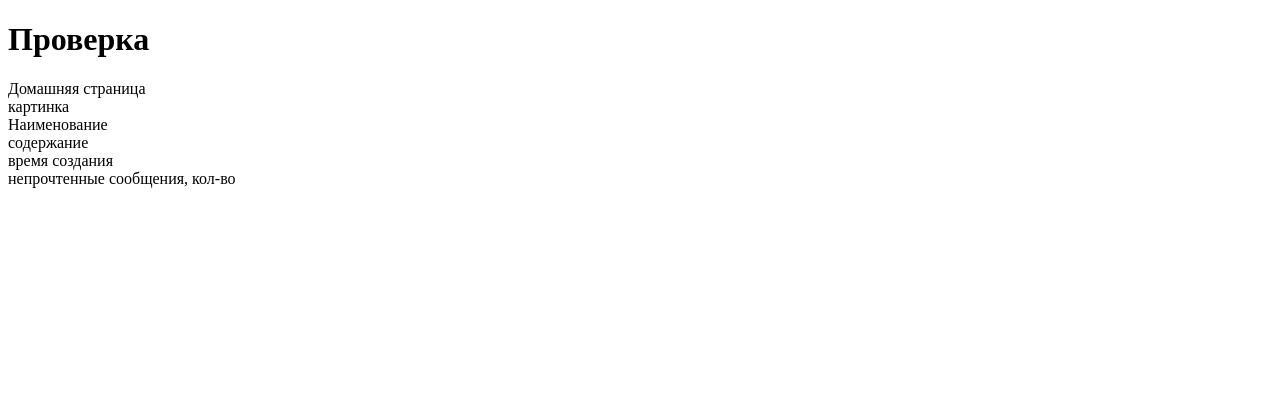
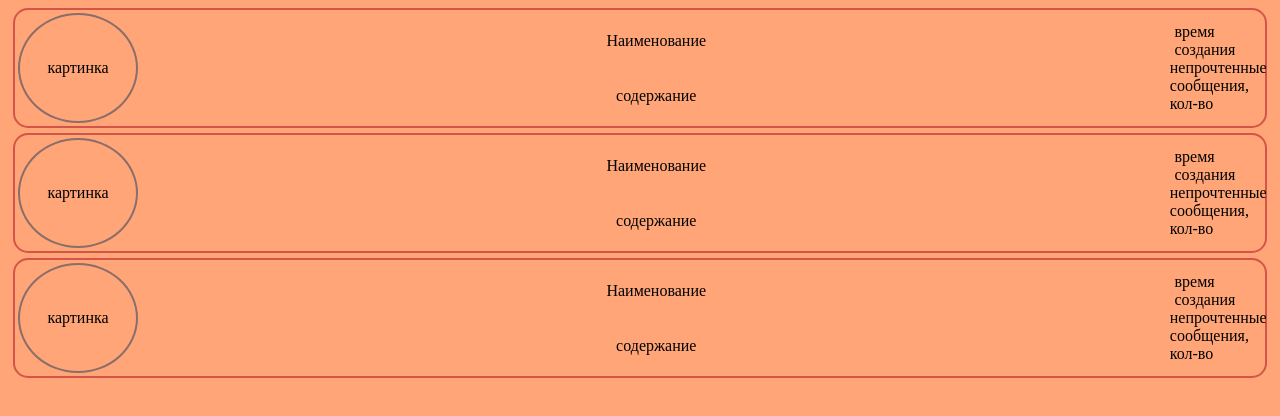
Before and after one commit to BaronGalileo/messenger-zubr, a React (Create React App) app in the folder frontend/messenger-zubr/: page / in a window 1280 px wide. Shown: the top 416 px of the page. Built offline with nearby package versions, Linux system fonts and the light colour scheme.

Commit message:
add scss

```diff
--- a/frontend/messenger-zubr/package.json
+++ b/frontend/messenger-zubr/package.json
@@ -38,6 +38,7 @@
     ]
   },
   "devDependencies": {
+    "@babel/plugin-proposal-private-property-in-object": "^7.21.11",
     "@testing-library/react": "^16.2.0",
     "@types/node": "^20",
     "@types/react": "^19",
--- a/frontend/messenger-zubr/src/components/Card_Room/CardRoom.tsx
+++ b/frontend/messenger-zubr/src/components/Card_Room/CardRoom.tsx
@@ -4,7 +4,7 @@ export const CardRoom = () => {
             <div className="card-room-avatar">
                 картинка
             </div>
-            <div className="card-room-name_contex">
+            <div className="card-room-name-contex">
                 <div className="card-name">
                     Наименование
                 </div>
@@ -12,7 +12,7 @@ export const CardRoom = () => {
                     содержание
                 </div>
             </div>
-            <div className="card-room-time_noread">
+            <div className="card-room-time-noread">
                 <div className="card-time">
                     время создания
                 </div>
--- a/frontend/messenger-zubr/src/index.tsx
+++ b/frontend/messenger-zubr/src/index.tsx
@@ -2,6 +2,7 @@ import React from 'react';
 import ReactDOM from 'react-dom/client';
 import { App } from './components/App';
 import { BrowserRouter } from 'react-router-dom';
+import "./styles/index.scss";
 
 
 const root = ReactDOM.createRoot(
@@ -10,9 +11,6 @@ const root = ReactDOM.createRoot(
 root.render(
   // <React.StrictMode>
   <BrowserRouter>
-  <div>
-    <h1>Проверка</h1>
-    </div>
     <App/>
   </BrowserRouter>
   // </React.StrictMode>
--- a/frontend/messenger-zubr/src/pages/Home.tsx
+++ b/frontend/messenger-zubr/src/pages/Home.tsx
@@ -2,7 +2,8 @@ import { CardRoom } from "../components/Card_Room/CardRoom"
 
 const HomePage = () => {
     return <div>
-        Домашняя страница
+        <CardRoom/>
+        <CardRoom/>
         <CardRoom/>
     </div>
 }
--- /dev/null
+++ b/frontend/messenger-zubr/src/styles/_basic.scss
@@ -0,0 +1,10 @@
+@use 'variables' as v;
+
+
+* {
+    box-sizing: border-box;
+}
+
+body {
+    background-color: v.$main__color_3;
+}
--- /dev/null
+++ b/frontend/messenger-zubr/src/styles/_cards.scss
@@ -0,0 +1,37 @@
+@use 'variables' as v;
+@use 'mixins' as m;
+
+.card-room {
+
+    &,
+    &-wrapper,
+    &-avatar,
+    &-name-contex,
+    &-time-noread {
+        margin: 3px;
+    }
+
+    &-wrapper {
+        @include m.border(15px, 2px, solid, v.$main__color_4);
+        @include m.d-flex(space-between);
+        margin: 5px;
+        height: 120px;
+    }
+
+    &-avatar {
+        width: min(120px, 20%); // Ограничение размера
+        aspect-ratio: 1 / 1; // Всегда квадратный
+        @include m.border(50%);
+        @include m.d-flex(center, center);
+    }
+
+    &-name-contex {
+        @include m.d-flex(space-around, center, column);
+        width: min(300px, 70%); // Ограничение размера
+    }
+
+    &-time-noread {
+        width: min(100px, 7%); // Ограничение размера
+        @include m.d-flex(center, center, column);
+    }
+}
--- /dev/null
+++ b/frontend/messenger-zubr/src/styles/_importer.scss
@@ -0,0 +1,4 @@
+@forward 'variables';
+@forward 'basic';
+@forward 'cards';
+@forward 'mixins';
--- /dev/null
+++ b/frontend/messenger-zubr/src/styles/_mixins.scss
@@ -0,0 +1,14 @@
+@use 'variables' as v;
+
+@mixin d-flex($justify: start, $align: stretch, $direction: row, $wrap: nowrap) {
+    display: flex;
+    flex-direction: $direction;
+    justify-content: $justify;
+    align-items: $align;
+    flex-wrap: $wrap;
+}
+
+@mixin border($radius: 0px, $width: 2px, $style: solid, $color: v.$main__color_1) {
+    border: $width $style $color;
+    border-radius: $radius;
+}
--- /dev/null
+++ b/frontend/messenger-zubr/src/styles/_variables.scss
@@ -0,0 +1,4 @@
+$main__color_1: #896e69;
+$main__color_2: #f9f9ff;
+$main__color_3: #ffa577;
+$main__color_4: #d55448;
--- /dev/null
+++ b/frontend/messenger-zubr/src/styles/index.scss
@@ -0,0 +1 @@
+@use 'importer';
```
Also changed, not shown: 1 other file (tests, documents, lock files or other folders).
